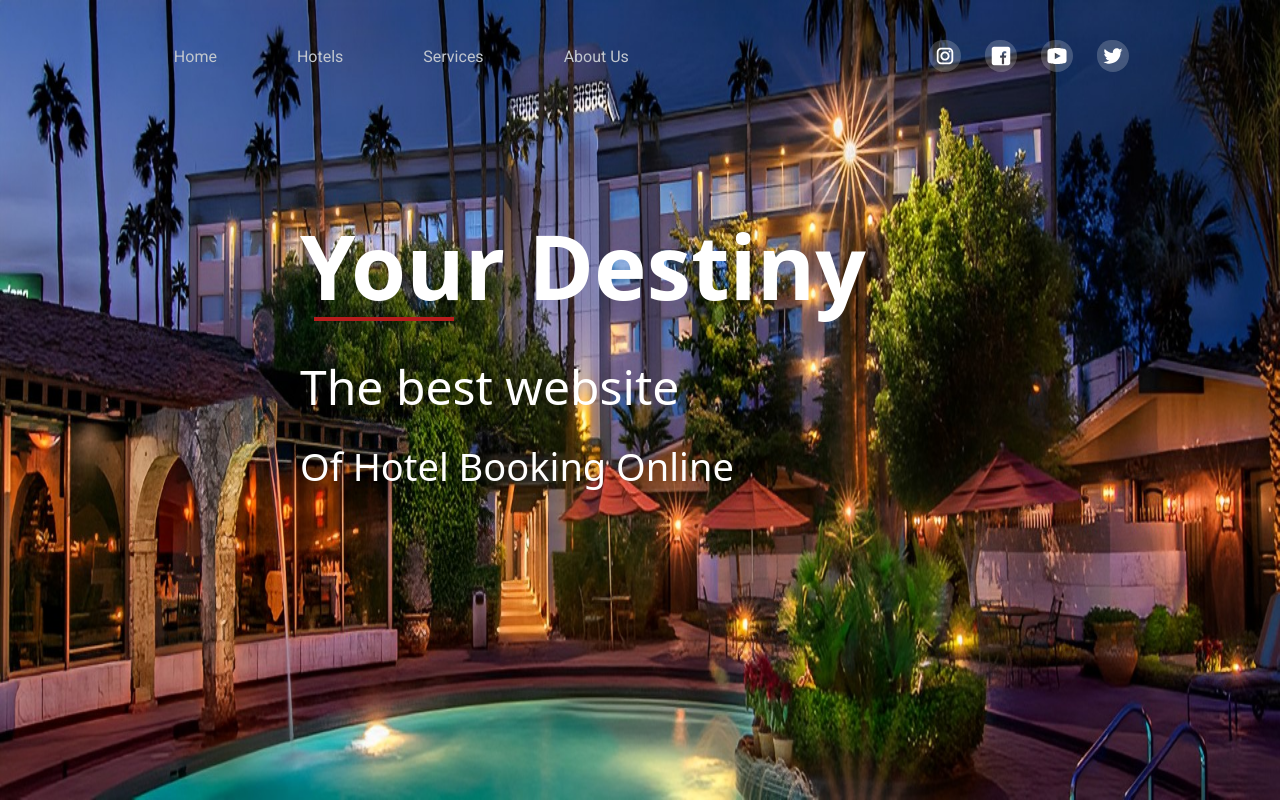
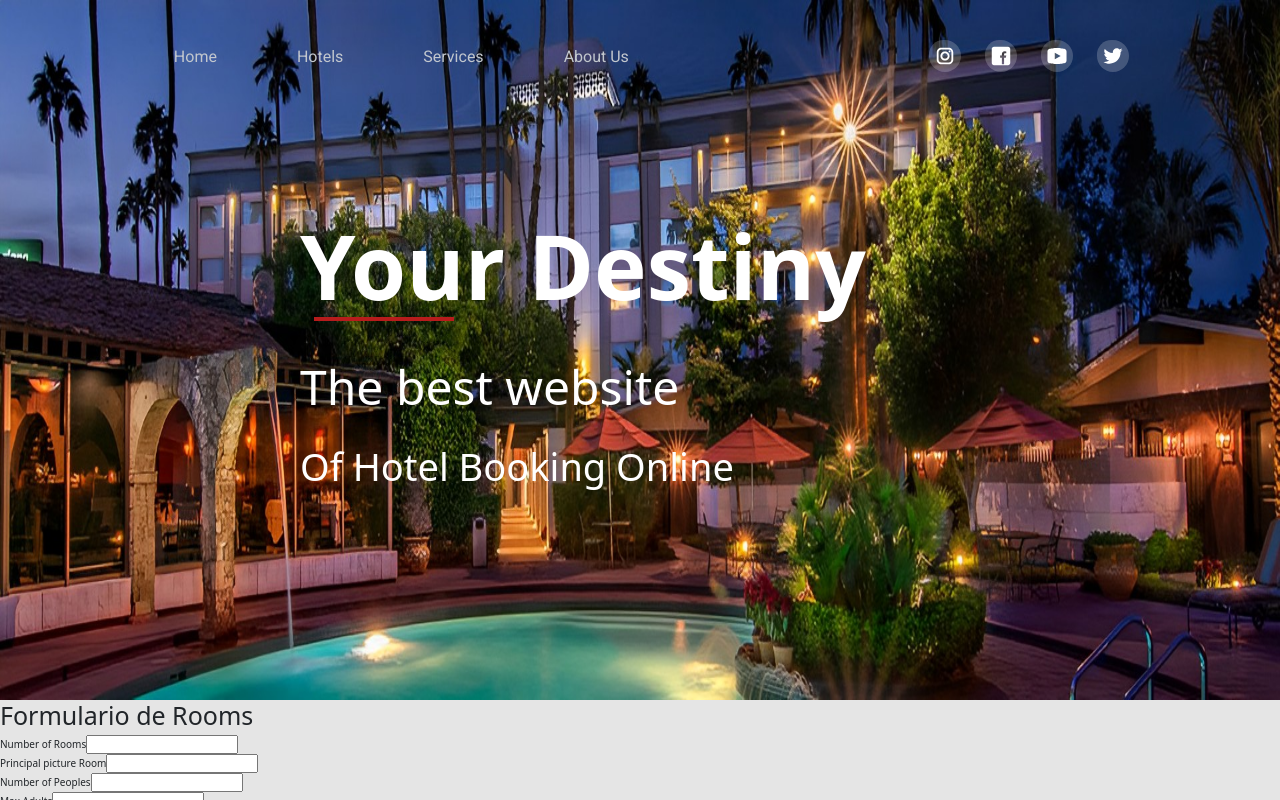
Before and after one commit to IgnacioPerezEtc/Proyecto-Final, a React (Vite) app in the folder client/: page /formRoom in a window 1280 px wide. Shown: the top 800 px of the page. Built offline with nearby package versions, Linux system fonts and the light colour scheme.

Commit message:
cambiando navlink por etiqueta a

```diff
--- a/client/src/components/Header/Header.css
+++ b/client/src/components/Header/Header.css
@@ -1,5 +1,5 @@
 .img-bg {
-  height: 800px;
+  height: 700px;
   width: 100%;
 }
 
--- a/client/src/components/Header/Header.jsx
+++ b/client/src/components/Header/Header.jsx
@@ -4,13 +4,27 @@ import NavBar from "../NavBar/NavBar";
 import SearchBar from "../SearchBar/SearchBar";
 import SearchBarHotels from "../SearchBarHotels/SearchBarHotels.jsx";
 import bg from "../../assets/img/header2.jpg";
+// import bg2 from "../../assets/img/banner.png";
+// import bg3 from "../../assets/img/banner2.png";
+// import bg4 from "../../assets/img/banner3.png";
+// import bg5 from "../../assets/img/bannerp.png";
+// import bg6 from "../../assets/img/bannerf.png";
 import { useLocation } from "react-router-dom";
 const Header = () => {
   const location = useLocation();
   return (
     <div className="container-header">
       <div className="container-img">
-        <img src={bg} className="img-bg" alt="background hotel" />
+      <img src={bg} className="img-bg" alt="background hotel" />
+        {/* {location.pathname === "/home" && (
+          <img src={bg5} className="img-bg" alt="background hotel" />
+        )}
+        {location.pathname === "/hotels" && (
+          <img src={bg2} className="img-bg" alt="background hotel" />
+        )}
+        {(location.pathname !== "/hotels" && location.pathname !== "/home") && (
+          <img src={bg4} className="img-bg" alt="background hotel" />
+        )} */}
       </div>
       <div className="navBar">
         <NavBar />
--- a/client/src/components/HotelCard/HotelCard.jsx
+++ b/client/src/components/HotelCard/HotelCard.jsx
@@ -18,7 +18,7 @@ export const HotelCard = ({ name, image, category, languages, id }) => {
 
 
   return (
-    <NavLink to={`/hotels/${id}`} className="text-decoration-none">
+    <a href={`/hotels/${id}`} className="text-decoration-none">
       <Card style={{ width: '330px', height: '450px' }}>
         <Card.Img variant="top" src={image} className="h-50" />
 
@@ -50,7 +50,7 @@ export const HotelCard = ({ name, image, category, languages, id }) => {
 
         </Card.Body>
       </Card>
-    </NavLink>
+    </a>
   );
 };
 export default HotelCard;
--- a/client/src/components/RoomDetail/RoomDetail.jsx
+++ b/client/src/components/RoomDetail/RoomDetail.jsx
@@ -4,6 +4,7 @@ import { Swiper, SwiperSlide } from "swiper/react";
 import { useState } from "react";
 import RoomCard from "../RoomCard/RoomCard";
 import style from "./RoomDetail.module.css";
+import Header from "../Header/Header";
 import { Keyboard, Autoplay } from "swiper";
 import "swiper/css";
 import "swiper/css/free-mode";
@@ -43,6 +44,7 @@ const RoomDetail = () => {
 
   return (
     <div>
+      <Header/>
       {roomDetail.hasOwnProperty("hotel") && roomDetail.id === parseInt(id) ? (
         <div className={style.containerRoomDetail}>
           <NavLink to={"/home"}>
```
